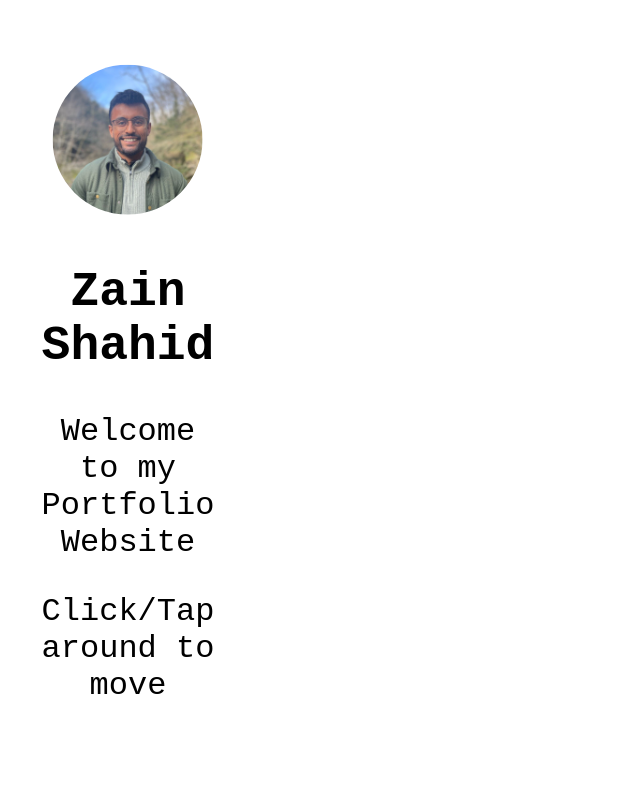
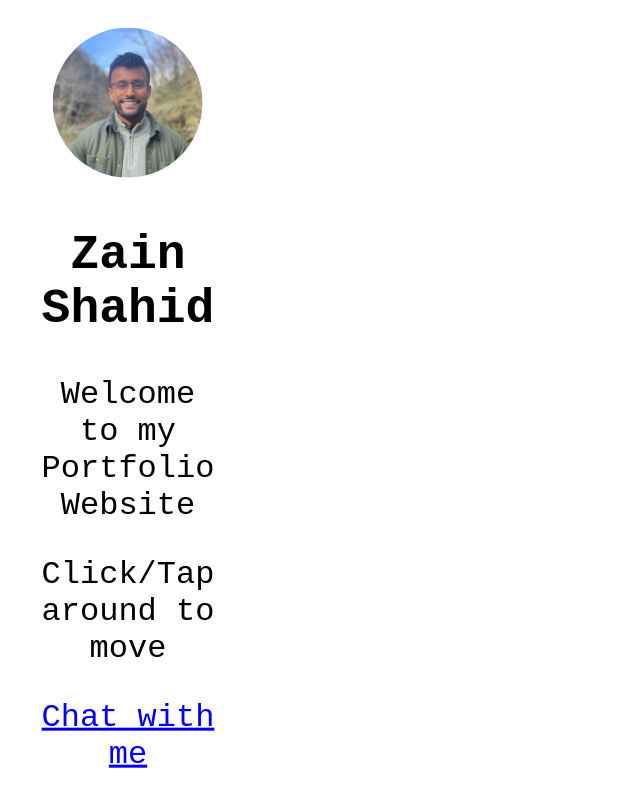
Before and after one commit to shahidzain67/interactive_cv_site, a website built with Vite: page index.html in a window 1280 px wide. Shown: the whole page, without its empty margins (0-640 px from the left). Built offline with nearby package versions, Linux system fonts and the light colour scheme; what kaboom would draw is missing.

Commit message:
Added hyperlink to linkedin

```diff
--- a/index.html
+++ b/index.html
@@ -85,23 +85,25 @@
       .left {
         left: 0;
         background-color: #ffffff;
+        user-select: none;
       }
 
       /* Control the right side */
       .right {
         right: 0;
+        user-select: none;
       }
 
-      /* If you want the content centered horizontally and vertically */
+      /* content centered horizontally and vertically */
       .centered {
         position: absolute;
         top: 50%;
         left: 50%;
         transform: translate(-50%, -50%);
         text-align: center;
+        user-select: none;
       }
 
-      /* Style the image inside the centered container, if needed */
       .centered img {
         width: 150px;
         border-radius: 50%;
@@ -114,6 +116,7 @@
         <h2> Zain Shahid</h2>
         <p>Welcome to my Portfolio Website</p>
         <p> Click/Tap around to move</p>
+        <a href="https://www.linkedin.com/in/z-shahid/"> Chat with me</a>
       </div>
     </div>
 
```
Also changed, not shown: public/linkedin.png (added), public/mail.png (added).
